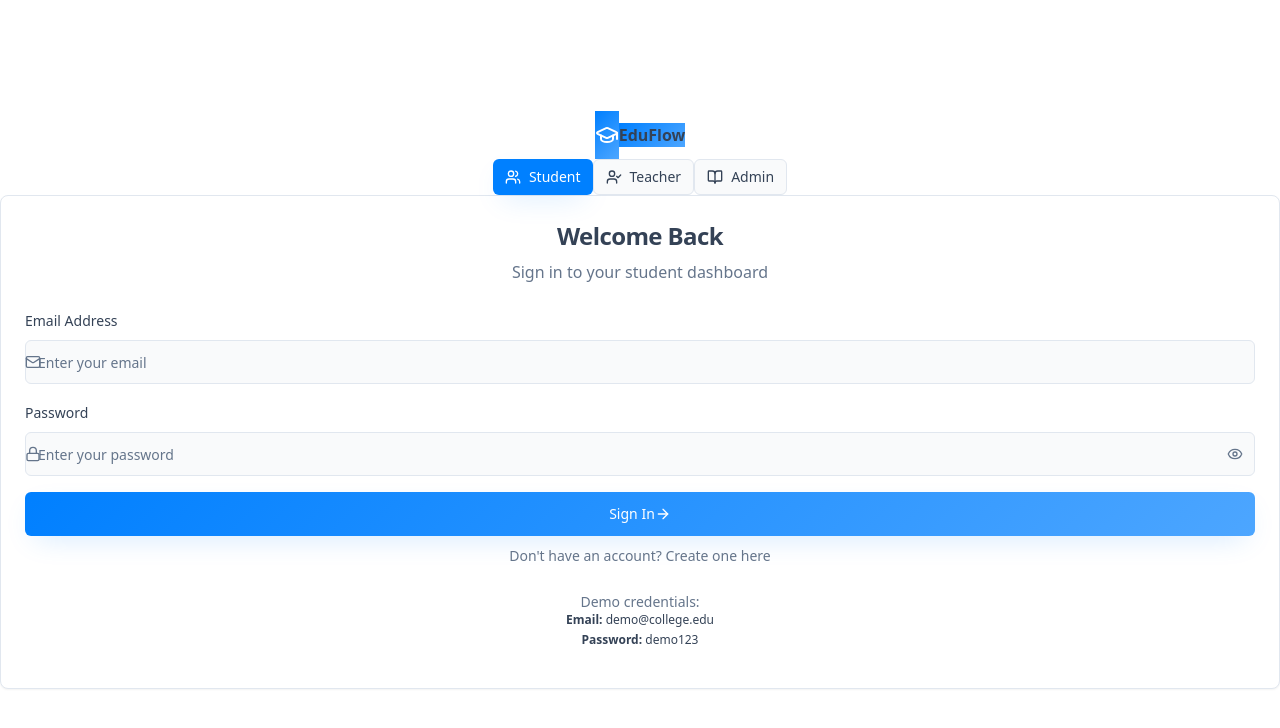
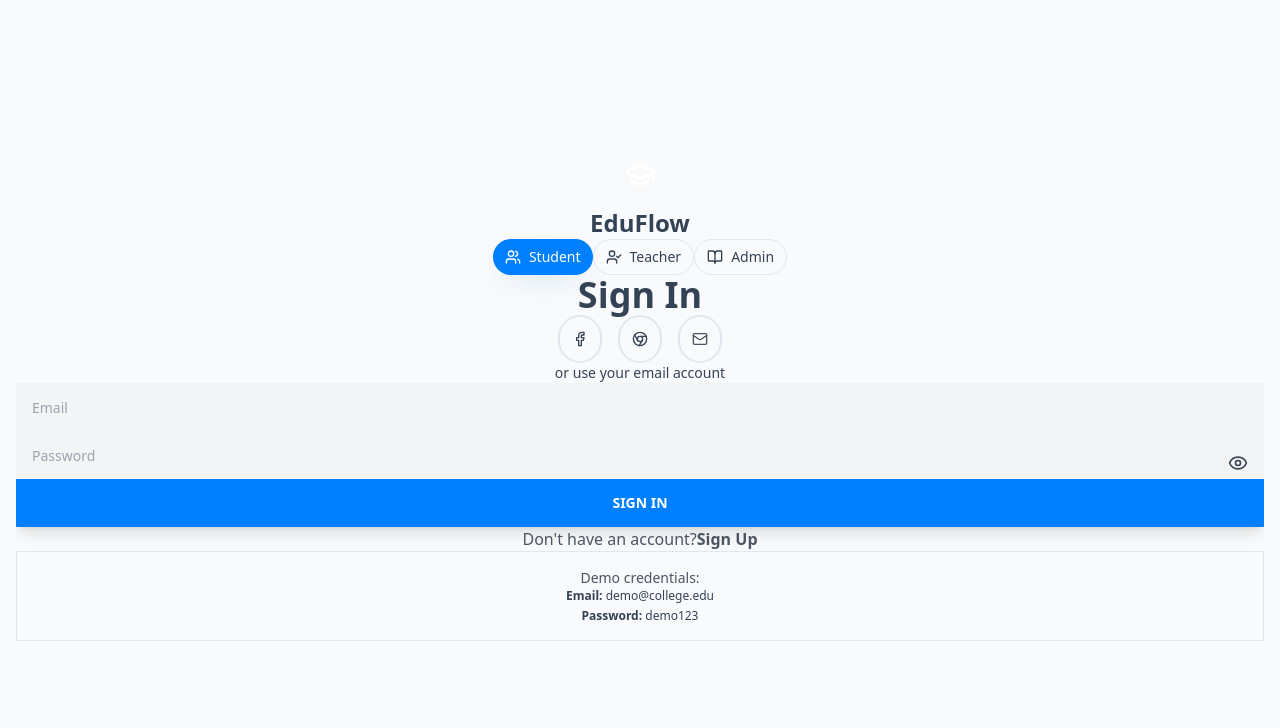
Before and after one commit to gk-gaurav-gk/campus-central-app, a React (Vite) app: page / in a window 1280 px wide. Shown: the top 728 px of the page. Built offline with nearby package versions, Linux system fonts and the light colour scheme.

Commit message:
Refactor: Implement login UI design
Implement the login UI design based on the provided image, maintaining existing functionality.

```diff
--- a/src/components/auth/LoginForm.jsx
+++ b/src/components/auth/LoginForm.jsx
@@ -1,9 +1,9 @@
 import React, { useState } from 'react';
-import { Eye, EyeOff, Mail, Lock, GraduationCap, Users, UserCheck, BookOpen, ArrowRight } from 'lucide-react';
+import { Eye, EyeOff, Mail, Lock, GraduationCap, Users, UserCheck, BookOpen, ArrowRight, Chrome, Facebook } from 'lucide-react';
 import { Button } from '@/components/ui/button';
 import { Input } from '@/components/ui/input';
 import { Label } from '@/components/ui/label';
-import { Card, CardContent, CardDescription, CardHeader, CardTitle } from '@/components/ui/card';
+import { Card, CardContent } from '@/components/ui/card';
 import { Badge } from '@/components/ui/badge';
 
 const LoginForm = ({ onLogin, onRoleSwitch, currentRole = 'student' }) => {
@@ -41,62 +41,46 @@ const LoginForm = ({ onLogin, onRoleSwitch, currentRole = 'student' }) => {
   };
 
   return (
-    <div className="min-h-screen bg-background flex">
+    <div className="min-h-screen bg-gradient-to-br from-slate-50 to-blue-50 flex items-center justify-center p-4">
+      <div className="w-full max-w-6xl">
+        <Card className="shadow-2xl border-0 bg-white/80 backdrop-blur-sm rounded-3xl overflow-hidden">
+          <div className="flex min-h-[600px]">
+
             {/* Left Panel - Welcome Back */}
-      <div className="hidden lg:flex lg:w-1/2 bg-gradient-primary flex-col justify-center items-center p-12 text-white relative overflow-hidden">
-        <div className="absolute inset-0 bg-gradient-to-br from-primary/20 to-primary-variant/30"></div>
-        <div className="relative z-10 text-center space-y-8 max-w-lg">
-          <div className="flex items-center justify-center space-x-3 mb-8">
-            <div className="w-16 h-16 bg-white/20 backdrop-blur-sm rounded-xl flex items-center justify-center animate-float">
-              <GraduationCap className="h-8 w-8" />
+            <div className="hidden lg:flex lg:w-1/2 bg-gradient-to-br from-blue-500 via-purple-500 to-indigo-600 p-12 flex-col justify-center items-center text-white relative overflow-hidden">
+              <div className="absolute inset-0 bg-black/10"></div>
+              <div className="relative z-10 text-center space-y-8 max-w-md">
+                <div className="space-y-4">
+                  <div className="w-20 h-20 bg-white/20 backdrop-blur-sm rounded-full flex items-center justify-center mx-auto animate-pulse">
+                    <GraduationCap className="h-10 w-10" />
                   </div>
-            <h1 className="text-4xl font-bold">EduFlow</h1>
-          </div>
-
-          <div className="space-y-6">
-            <h2 className="text-3xl font-bold leading-tight">
-              {isSignUp ? 'Join Our Academic Community' : 'Welcome Back to Your Future'}
-            </h2>
-            <p className="text-lg text-white/90 leading-relaxed">
-              {isSignUp
-                ? 'Create your account to access our comprehensive education management system and unlock your academic potential'
-                : 'Continue your educational journey with our integrated platform designed for modern learning'
-              }
+                  <h1 className="text-5xl font-bold">Welcome Back!</h1>
+                  <p className="text-xl text-white/90 leading-relaxed">
+                    To keep connected with us please login with your personal info
                   </p>
                 </div>
 
-          <div className="grid grid-cols-2 gap-6 mt-8">
-            <div className="bg-white/10 backdrop-blur-sm rounded-xl p-6 text-center hover:bg-white/15 transition-all duration-300">
-              <Users className="h-10 w-10 mx-auto mb-3" />
-              <p className="font-semibold text-lg">Students</p>
-              <p className="text-sm text-white/80">Track Progress & Learn</p>
-            </div>
-            <div className="bg-white/10 backdrop-blur-sm rounded-xl p-6 text-center hover:bg-white/15 transition-all duration-300">
-              <UserCheck className="h-10 w-10 mx-auto mb-3" />
-              <p className="font-semibold text-lg">Educators</p>
-              <p className="text-sm text-white/80">Teach & Inspire</p>
+                <Button
+                  variant="outline"
+                  size="lg"
+                  onClick={() => setIsSignUp(false)}
+                  className="bg-transparent border-2 border-white text-white hover:bg-white hover:text-blue-600 transition-all duration-300 px-8 py-3 rounded-full font-semibold"
+                >
+                  SIGN IN
+                </Button>
               </div>
             </div>
 
-          <div className="mt-8 p-6 bg-white/5 backdrop-blur-sm rounded-xl border border-white/10">
-            <p className="text-white/90 italic">
-              "Empowering education through technology, connecting minds across the digital classroom."
-            </p>
-          </div>
-        </div>
-      </div>
+            {/* Right Panel - Create Account */}
+            <div className="w-full lg:w-1/2 p-12 flex flex-col justify-center">
+              <div className="max-w-md mx-auto w-full space-y-8">
 
-      {/* Right Panel - Form */}
-      <div className="w-full lg:w-1/2 flex items-center justify-center p-8 bg-card">
-        <div className="w-full max-w-md space-y-6">
                 {/* Mobile Header */}
                 <div className="lg:hidden text-center space-y-4 mb-8">
-            <div className="flex items-center justify-center space-x-3">
-              <div className="w-12 h-12 bg-gradient-primary rounded-xl flex items-center justify-center">
-                <GraduationCap className="h-6 w-6 text-white" />
+                  <div className="w-16 h-16 bg-gradient-to-br from-blue-500 to-purple-600 rounded-full flex items-center justify-center mx-auto">
+                    <GraduationCap className="h-8 w-8 text-white" />
                   </div>
-              <h1 className="text-3xl font-bold bg-gradient-primary bg-clip-text text-transparent">EduFlow</h1>
-            </div>
+                  <h1 className="text-2xl font-bold text-gray-800">EduFlow</h1>
                 </div>
 
                 {/* Role Selector */}
@@ -105,7 +89,7 @@ const LoginForm = ({ onLogin, onRoleSwitch, currentRole = 'student' }) => {
                     variant={currentRole === 'student' ? 'default' : 'outline'}
                     size="sm"
                     onClick={() => onRoleSwitch('student')}
-              className="flex items-center space-x-2"
+                    className="flex items-center space-x-2 rounded-full"
                   >
                     <Users className="h-4 w-4" />
                     <span>Student</span>
@@ -114,7 +98,7 @@ const LoginForm = ({ onLogin, onRoleSwitch, currentRole = 'student' }) => {
                     variant={currentRole === 'teacher' ? 'default' : 'outline'}
                     size="sm"
                     onClick={() => onRoleSwitch('teacher')}
-              className="flex items-center space-x-2"
+                    className="flex items-center space-x-2 rounded-full"
                   >
                     <UserCheck className="h-4 w-4" />
                     <span>Teacher</span>
@@ -123,145 +107,132 @@ const LoginForm = ({ onLogin, onRoleSwitch, currentRole = 'student' }) => {
                     variant={currentRole === 'admin' ? 'default' : 'outline'}
                     size="sm"
                     onClick={() => onRoleSwitch('admin')}
-              className="flex items-center space-x-2"
+                    className="flex items-center space-x-2 rounded-full"
                   >
                     <BookOpen className="h-4 w-4" />
                     <span>Admin</span>
                   </Button>
                 </div>
 
-          <Card className="border-border shadow-elegant backdrop-blur-sm">
-            <CardHeader className="text-center space-y-2">
-              <CardTitle className="text-2xl font-bold">
-                {isSignUp ? 'Create Account' : 'Welcome Back'}
-              </CardTitle>
-              <CardDescription className="text-base">
-                {isSignUp
-                  ? `Join as a ${currentRole} and start your journey`
-                  : `Sign in to your ${currentRole} dashboard`
-                }
-              </CardDescription>
-            </CardHeader>
-            <CardContent className="space-y-6">
-              <form onSubmit={handleSubmit} className="space-y-4">
+                <div className="text-center space-y-6">
+                  <h2 className="text-4xl font-bold text-gray-800">
+                    {isSignUp ? 'Create Account' : 'Sign In'}
+                  </h2>
+
+                  {/* Social Login Buttons */}
+                  <div className="flex justify-center space-x-4">
+                    <Button variant="outline" size="sm" className="w-12 h-12 rounded-full border-2 hover:scale-110 transition-transform">
+                      <Facebook className="h-5 w-5 text-blue-600" />
+                    </Button>
+                    <Button variant="outline" size="sm" className="w-12 h-12 rounded-full border-2 hover:scale-110 transition-transform">
+                      <Chrome className="h-5 w-5 text-red-500" />
+                    </Button>
+                    <Button variant="outline" size="sm" className="w-12 h-12 rounded-full border-2 hover:scale-110 transition-transform">
+                      <Mail className="h-5 w-5 text-gray-600" />
+                    </Button>
+                  </div>
+
+                  <p className="text-gray-500 text-sm">
+                    {isSignUp ? 'or use email for registration' : 'or use your email account'}
+                  </p>
+                </div>
+
+                <form onSubmit={handleSubmit} className="space-y-6">
                   {isSignUp && (
                     <div className="space-y-2">
-                    <Label htmlFor="name" className="text-sm font-medium">Full Name</Label>
                       <Input
-                      id="name"
                         name="name"
                         type="text"
-                      placeholder="Enter your full name"
+                        placeholder="Name"
                         value={formData.name}
                         onChange={handleInputChange}
                         required
-                      className="h-11"
+                        className="h-12 border-0 bg-gray-100 rounded-xl px-4 placeholder:text-gray-400 focus:bg-white focus:ring-2 focus:ring-blue-500 transition-all"
                       />
                     </div>
                   )}
 
                   <div className="space-y-2">
-                  <Label htmlFor="email" className="text-sm font-medium">Email Address</Label>
-                  <div className="relative">
-                    <Mail className="absolute left-3 top-1/2 transform -translate-y-1/2 text-muted-foreground h-4 w-4" />
                     <Input
-                      id="email"
                       name="email"
                       type="email"
-                      placeholder="Enter your email"
+                      placeholder="Email"
                       value={formData.email}
                       onChange={handleInputChange}
                       required
-                      className="pl-10 h-11"
+                      className="h-12 border-0 bg-gray-100 rounded-xl px-4 placeholder:text-gray-400 focus:bg-white focus:ring-2 focus:ring-blue-500 transition-all"
                     />
                   </div>
-                </div>
 
-                <div className="space-y-2">
-                  <Label htmlFor="password" className="text-sm font-medium">Password</Label>
-                  <div className="relative">
-                    <Lock className="absolute left-3 top-1/2 transform -translate-y-1/2 text-muted-foreground h-4 w-4" />
+                  <div className="relative space-y-2">
                     <Input
-                      id="password"
                       name="password"
                       type={showPassword ? "text" : "password"}
-                      placeholder="Enter your password"
+                      placeholder="Password"
                       value={formData.password}
                       onChange={handleInputChange}
                       required
-                      className="pl-10 pr-10 h-11"
+                      className="h-12 border-0 bg-gray-100 rounded-xl px-4 pr-12 placeholder:text-gray-400 focus:bg-white focus:ring-2 focus:ring-blue-500 transition-all"
                     />
                     <button
                       type="button"
                       onClick={() => setShowPassword(!showPassword)}
-                      className="absolute right-3 top-1/2 transform -translate-y-1/2 text-muted-foreground hover:text-foreground transition-colors"
+                      className="absolute right-4 top-1/2 transform -translate-y-1/2 text-gray-400 hover:text-gray-600 transition-colors"
                     >
-                      {showPassword ? <EyeOff className="h-4 w-4" /> : <Eye className="h-4 w-4" />}
+                      {showPassword ? <EyeOff className="h-5 w-5" /> : <Eye className="h-5 w-5" />}
                     </button>
-                  </div>
                   </div>
 
                   {isSignUp && (
                     <div className="space-y-2">
-                    <Label htmlFor="confirmPassword" className="text-sm font-medium">Confirm Password</Label>
-                    <div className="relative">
-                      <Lock className="absolute left-3 top-1/2 transform -translate-y-1/2 text-muted-foreground h-4 w-4" />
                       <Input
-                        id="confirmPassword"
                         name="confirmPassword"
                         type="password"
-                        placeholder="Confirm your password"
+                        placeholder="Confirm Password"
                         value={formData.confirmPassword}
                         onChange={handleInputChange}
                         required
-                        className="pl-10 h-11"
+                        className="h-12 border-0 bg-gray-100 rounded-xl px-4 placeholder:text-gray-400 focus:bg-white focus:ring-2 focus:ring-blue-500 transition-all"
                       />
-                    </div>
                     </div>
                   )}
 
                   <Button
                     type="submit"
-                  className="w-full h-11 bg-gradient-primary hover:opacity-90 transition-all duration-300 group"
+                    className="w-full h-12 bg-gradient-to-r from-blue-500 to-purple-600 hover:from-blue-600 hover:to-purple-700 text-white font-semibold rounded-xl transition-all duration-300 hover:scale-105 shadow-lg"
                     disabled={isLoading}
                   >
-                  {isLoading ? (
-                    'Processing...'
-                  ) : (
-                    <span className="flex items-center justify-center space-x-2">
-                      <span>{isSignUp ? 'Create Account' : 'Sign In'}</span>
-                      <ArrowRight className="h-4 w-4 group-hover:translate-x-1 transition-transform" />
-                    </span>
-                  )}
+                    {isLoading ? 'Processing...' : (isSignUp ? 'SIGN UP' : 'SIGN IN')}
                   </Button>
                 </form>
 
+                {/* Toggle between Sign In / Sign Up */}
                 <div className="text-center">
-                <Button
+                  <p className="text-gray-600">
+                    {isSignUp ? 'Already have an account?' : "Don't have an account?"}
+                    <button
                       type="button"
-                  variant="link"
                       onClick={() => setIsSignUp(!isSignUp)}
-                  className="text-sm text-muted-foreground hover:text-primary transition-colors"
+                      className="ml-2 text-blue-600 hover:text-blue-700 font-semibold transition-colors"
                     >
-                  {isSignUp
-                    ? 'Already have an account? Sign in here'
-                    : "Don't have an account? Create one here"
-                  }
-                </Button>
+                      {isSignUp ? 'Sign In' : 'Sign Up'}
+                    </button>
+                  </p>
                 </div>
 
                 {!isSignUp && (
-                <div className="mt-6 p-4 bg-muted/30 rounded-lg text-center">
-                  <p className="text-sm text-muted-foreground mb-2">Demo credentials:</p>
-                  <div className="space-y-1 text-xs">
-                    <p><strong>Email:</strong> demo@college.edu</p>
-                    <p><strong>Password:</strong> demo123</p>
+                  <div className="mt-8 p-4 bg-blue-50 rounded-xl text-center border border-blue-100">
+                    <p className="text-sm text-gray-600 mb-2 font-medium">Demo credentials:</p>
+                    <div className="space-y-1 text-xs text-gray-500">
+                      <p><span className="font-semibold">Email:</span> demo@college.edu</p>
+                      <p><span className="font-semibold">Password:</span> demo123</p>
                     </div>
                   </div>
                 )}
-            </CardContent>
+              </div>
+            </div>
+          </div>
         </Card>
-        </div>
       </div>
     </div>
   );
```
Lines whose indentation alone changed are shown as unchanged.
